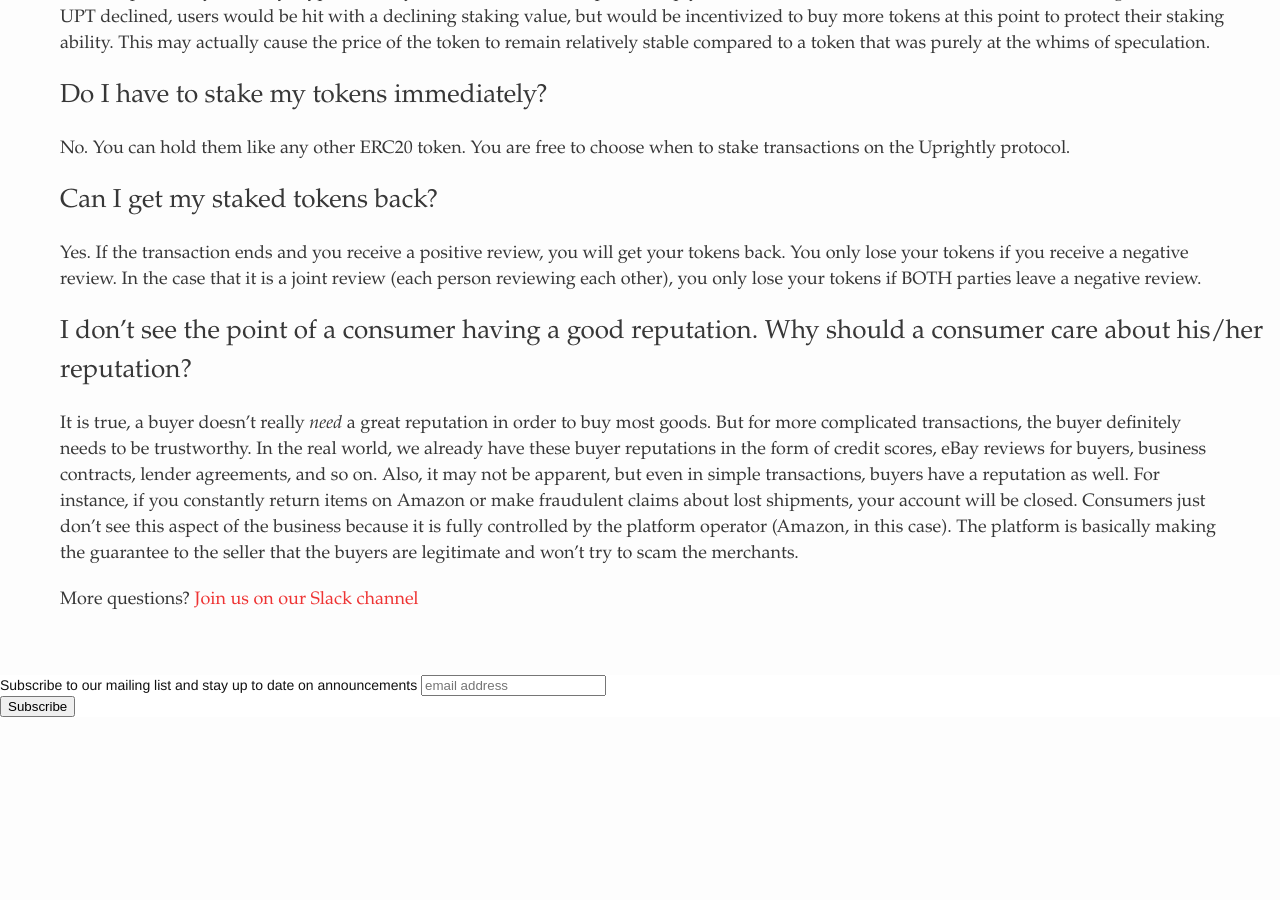
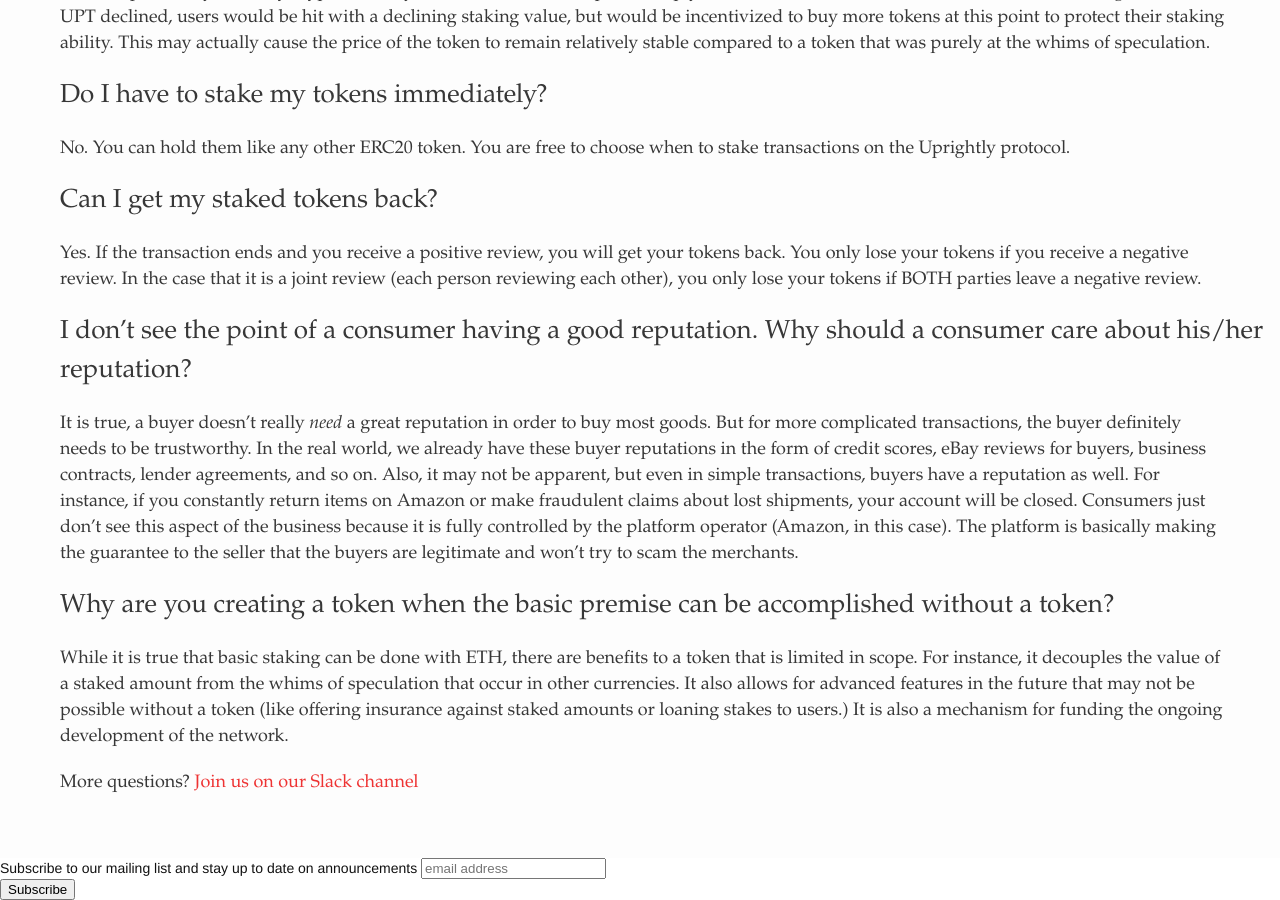
Before and after one commit to uprightly/website, a Jekyll site: the page built from faq.md, in a window 1280 px wide and 900 px high, scrolled down 810 px. Built offline with Jekyll 4.4.1, drawn with Linux system fonts in a browser that asks for light colours; comment, search, counter and statistics services are not loaded; before the commit the page ends 1527 px from its top, so only the background shows below that.

Commit message:
add info about why token

```diff
--- a/faq.md
+++ b/faq.md
@@ -31,4 +31,8 @@ Yes. If the transaction ends and you receive a positive review, you will get you
 
 It is true, a buyer doesn't really _need_ a great reputation in order to buy most goods. But for more complicated transactions, the buyer definitely needs to be trustworthy. In the real world, we already have these buyer reputations in the form of credit scores, eBay reviews for buyers, business contracts, lender agreements, and so on. Also, it may not be apparent, but even in simple transactions, buyers have a reputation as well. For instance, if you constantly return items on Amazon or make fraudulent claims about lost shipments, your account will be closed. Consumers just don't see this aspect of the business because it is fully controlled by the platform operator (Amazon, in this case). The platform is basically making the guarantee to the seller that the buyers are legitimate and won't try to scam the merchants.
 
+## Why are you creating a token when the basic premise can be accomplished without a token?
+
+While it is true that basic staking can be done with ETH, there are benefits to a token that is limited in scope. For instance, it decouples the value of a staked amount from the whims of speculation that occur in other currencies. It also allows for advanced features in the future that may not be possible without a token (like offering insurance against staked amounts or loaning stakes to users.) It is also a mechanism for funding the ongoing development of the network.
+
 More questions? [Join us on our Slack channel](https://join.slack.com/t/uprightly/shared_invite/enQtMzExMTc1OTI0MzEwLTFiNWI5NmRhYTQ5MjAzMzdiYmNiZDE2ODE2NTA3NDI3NTdiZGIwN2RkOTYxYTg1Mzg5NWQ0OWJiYjJiNWI1NGI)
```
